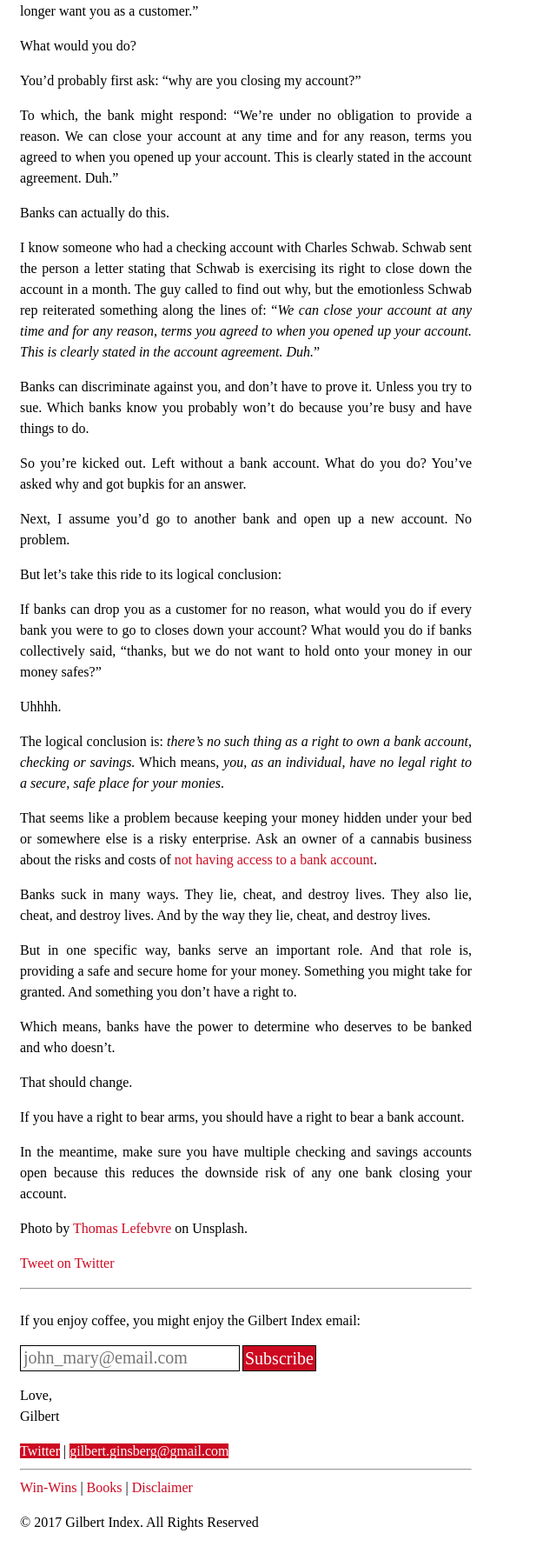
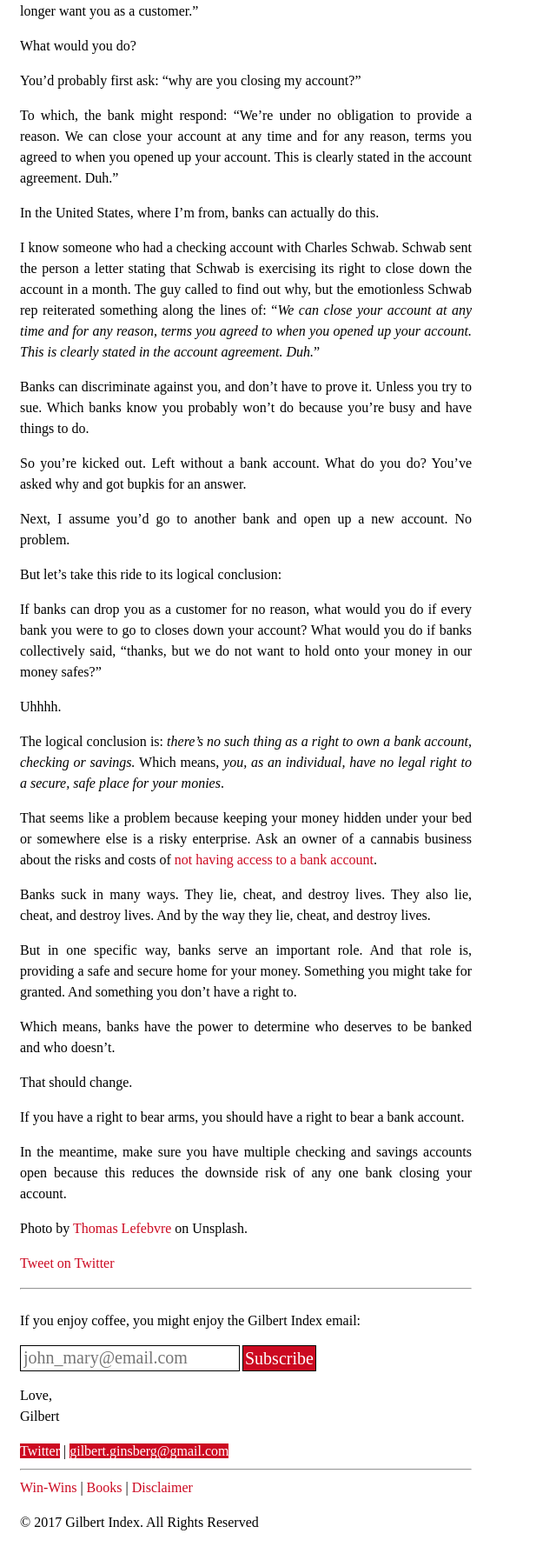
Before and after one commit to danilosierrac/gilbert-index, a Jekyll site: the page built from _posts/2017-08-11-the-right-to-bear-bank-accounts.md, in a window 1280 px wide. Shown: the part 533-2327 px from the top of the page at 87% size, without its empty margins (0-640 px from the left). Built offline with Jekyll 4.4.1, drawn with Linux system fonts in a browser that asks for light colours.

Commit message:
article: Edited right to bear bank accounts

```diff
--- a/_posts/2017-08-11-the-right-to-bear-bank-accounts.md
+++ b/_posts/2017-08-11-the-right-to-bear-bank-accounts.md
@@ -17,7 +17,7 @@
 
 To which, the bank might respond: “We’re under no obligation to provide a reason. We can close your account at any time and for any reason, terms you agreed to when you opened up your account. This is clearly stated in the account agreement. Duh.”
 
-Banks can actually do this.
+In the United States, where I'm from, banks can actually do this.
 
 I know someone who had a checking account with Charles Schwab. Schwab sent the person a letter stating that Schwab is exercising its right to close down the account in a month. The guy called to find out why, but the emotionless Schwab rep reiterated something along the lines of: “*We can close your account at any time and for any reason, terms you agreed to when you opened up your account. This is clearly stated in the account agreement. Duh.*”
 
```
